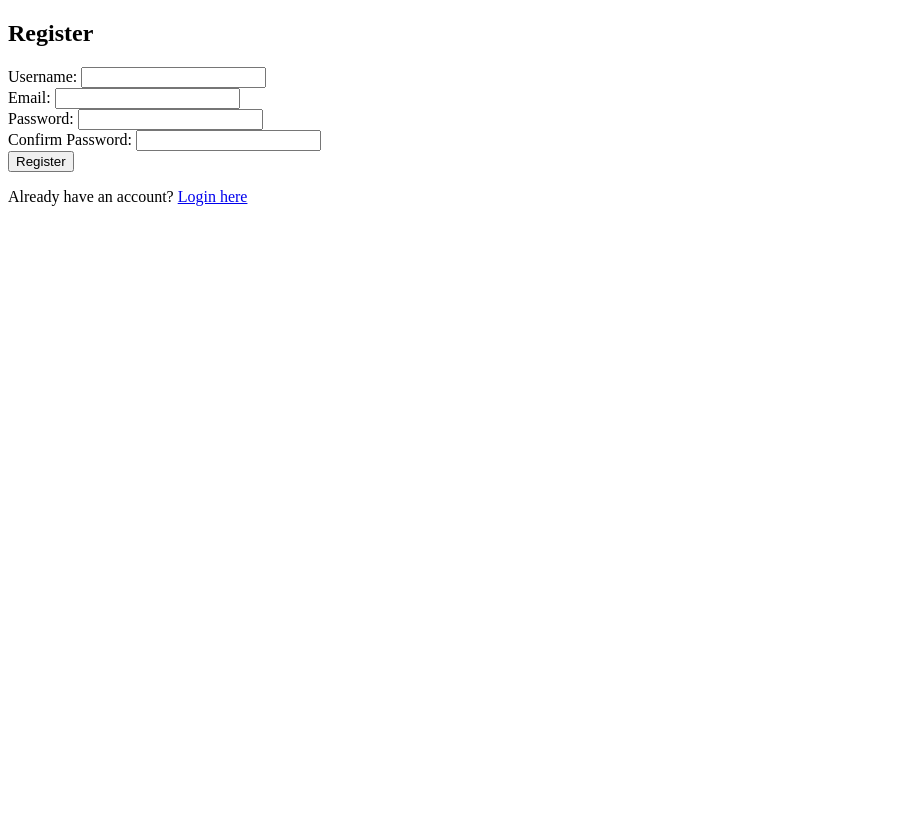
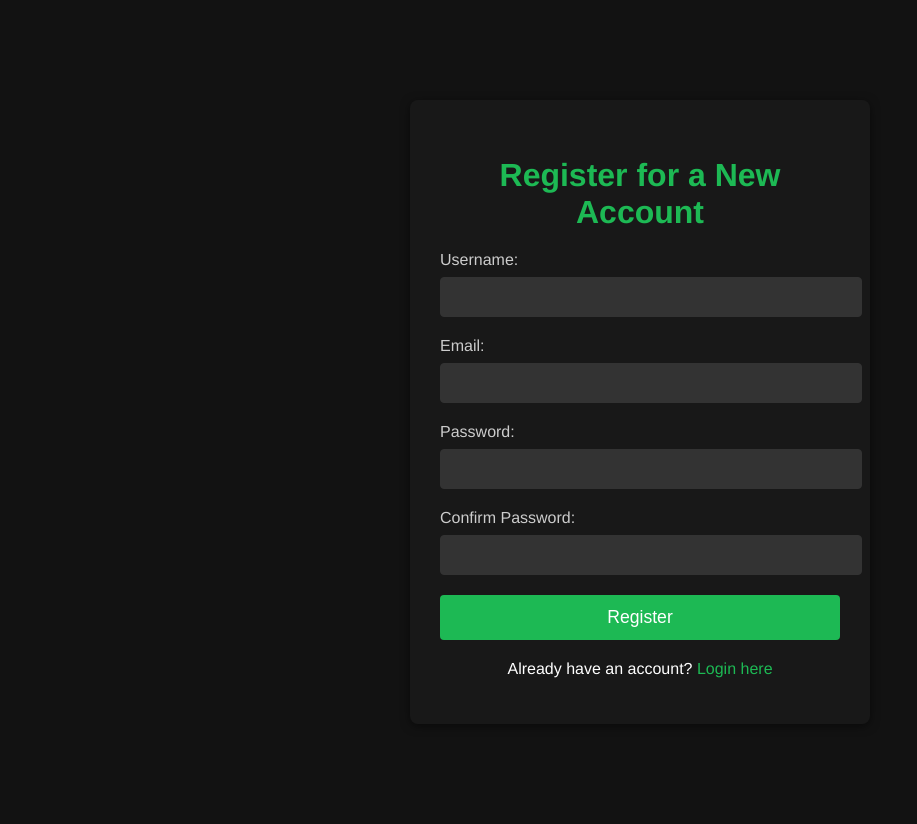
Before and after one commit to CS2340-Team-36/spotify_wrapper, a Django app: page /accounts/register/ in a window 1280 px wide. Shown: the whole page, without its empty margins (0-917 px from the left). Before the commit the page ends 206 px from the top, so only its background shows below. Run offline with Django 5.2, Linux system fonts and the light colour scheme.

Commit message:
register

```diff
--- a/accounts/templates/accounts/login.html
+++ b/accounts/templates/accounts/login.html
@@ -5,7 +5,6 @@
     <meta charset="UTF-8">
     <meta name="viewport" content="width=device-width, initial-scale=1.0">
     <title>Login - Spotify Wrapper</title>
-    <link rel="stylesheet" href="{% static 'css/global.css' %}">
     <link rel="stylesheet" href="{% static 'css/login.css' %}">
 </head>
 <body>
--- a/accounts/templates/accounts/register.html
+++ b/accounts/templates/accounts/register.html
@@ -1,36 +1,48 @@
+{% load static %}
 <!DOCTYPE html>
-<html>
+<html lang="en">
 <head>
-    <title>Register</title>
-    <script>
-        function showMessage(message) {
-            alert(message);  // Simple popup using JavaScript
-        }
-    </script>
+    <meta charset="UTF-8">
+    <meta name="viewport" content="width=device-width, initial-scale=1.0">
+    <title>Register - Spotify Wrapper</title>
+    <link rel="stylesheet" href="{% static 'css/global.css' %}">
+    <link rel="stylesheet" href="{% static 'css/register.css' %}">
 </head>
 <body>
-    <h2>Register</h2>
+    <div class="login-container">
+        <h2>Register for a New Account</h2>
+
+        <!-- Registration Form -->
         <form method="POST">
             {% csrf_token %}
+            <div class="input-group">
                 <label for="username">Username:</label>
-        <input type="text" name="username" required><br>
+                <input type="text" name="username" required>
+            </div>
+            <div class="input-group">
                 <label for="email">Email:</label>
-        <input type="email" name="email" required><br>
+                <input type="email" name="email" required>
+            </div>
+            <div class="input-group">
                 <label for="password">Password:</label>
-        <input type="password" name="password" required><br>
+                <input type="password" name="password" required>
+            </div>
+            <div class="input-group">
                 <label for="password2">Confirm Password:</label>
-        <input type="password" name="password2" required><br>
-        <button type="submit">Register</button>
+                <input type="password" name="password2" required>
+            </div>
+            <button type="submit" class="login-btn">Register</button>
         </form>
 
         {% if messages %}
+            <div class="messages">
                 {% for message in messages %}
-            <script>
-                showMessage("{{ message }}");
-            </script>
+                    <div class="message">{{ message }}</div>
                 {% endfor %}
+            </div>
         {% endif %}
 
-    <p>Already have an account? <a href="{% url 'login' %}">Login here</a></p>
+        <p>Already have an account? <a href="{% url 'login' %}" class="link">Login here</a></p>
+    </div>
 </body>
 </html>
--- /dev/null
+++ b/static/css/register.css
@@ -0,0 +1,93 @@
+/* Register page specific styles */
+body {
+    background-color: #121212;
+    font-family: 'Helvetica', sans-serif;
+    color: #fff;
+    margin: 0;
+    padding: 0;
+}
+
+.login-container {
+    width: 100%;
+    max-width: 400px;
+    margin: 100px auto;
+    padding: 30px;
+    background-color: #181818;
+    border-radius: 8px;
+    box-shadow: 0 2px 10px rgba(0, 0, 0, 0.5);
+    text-align: center;
+}
+
+h2 {
+    font-size: 2rem;
+    color: #1db954;
+    margin-bottom: 20px;
+}
+
+.input-group {
+    margin-bottom: 20px;
+    text-align: left;
+}
+
+label {
+    display: block;
+    font-size: 1rem;
+    margin-bottom: 8px;
+    color: #ccc;
+}
+
+input {
+    width: 100%;
+    padding: 10px;
+    border: 1px solid #333;
+    border-radius: 4px;
+    background-color: #333;
+    color: #fff;
+    font-size: 1rem;
+}
+
+input:focus {
+    outline: none;
+    border-color: #1db954;
+}
+
+button {
+    width: 100%;
+    padding: 12px;
+    background-color: #1db954;
+    color: white;
+    border: none;
+    border-radius: 4px;
+    font-size: 1.1rem;
+    cursor: pointer;
+}
+
+button:hover {
+    background-color: #1aa34a;
+}
+
+p {
+    margin-top: 20px;
+}
+
+a.link {
+    color: #1db954;
+    text-decoration: none;
+}
+
+a.link:hover {
+    text-decoration: underline;
+}
+
+.messages {
+    margin-top: 20px;
+}
+
+.message {
+    background-color: #ff6b6b;
+    color: white;
+    padding: 10px;
+    margin-bottom: 10px;
+    border-radius: 4px;
+    text-align: left;
+}
```
Lines whose indentation alone changed are shown as unchanged.
